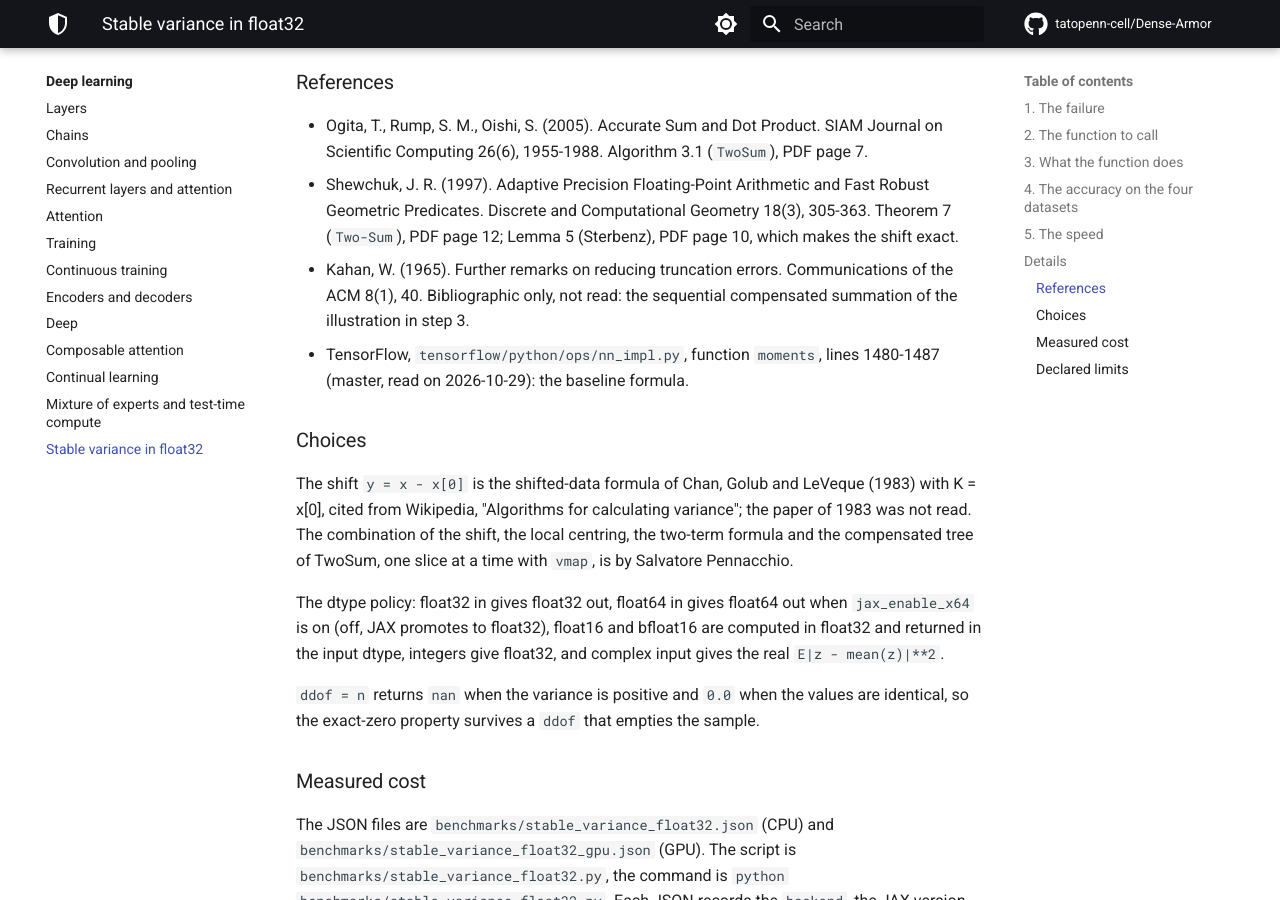
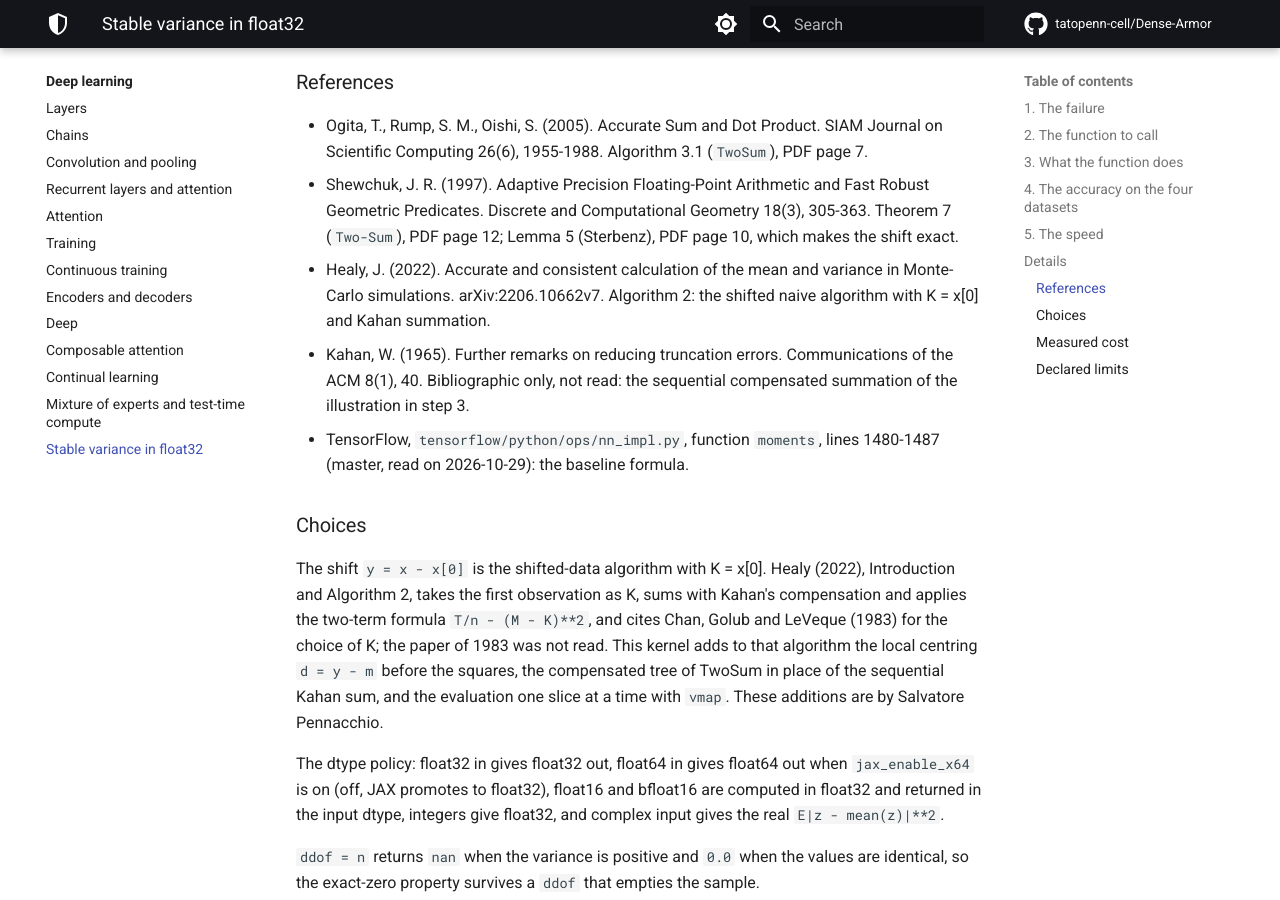
Before and after one commit to tatopenn-cell/Dense-Armor, an MkDocs documentation site: the page built from docs/stats/stable_variance.md, in a window 1280 px wide and 900 px high, scrolled down 4220 px. Built offline with MkDocs 1.6.1 and Material for MkDocs 9.7.7, drawn with Linux system fonts in a browser that asks for light colours; comment, search, counter and statistics services are not loaded.

Commit message:
Shift attributed to Healy 2022 Algorithm 2 (K = x[0]); the additions of the kernel are stated

```diff
--- a/docs/stats/stable_variance.md
+++ b/docs/stats/stable_variance.md
@@ -214,6 +214,9 @@ after the measurement.
   and Fast Robust Geometric Predicates. Discrete and Computational
   Geometry 18(3), 305-363. Theorem 7 (`Two-Sum`), PDF page 12; Lemma 5
   (Sterbenz), PDF page 10, which makes the shift exact.
+- Healy, J. (2022). Accurate and consistent calculation of the mean and
+  variance in Monte-Carlo simulations. arXiv:2206.10662v7. Algorithm 2: the
+  shifted naive algorithm with K = x[0] and Kahan summation.
 - Kahan, W. (1965). Further remarks on reducing truncation errors.
   Communications of the ACM 8(1), 40. Bibliographic only, not read: the
   sequential compensated summation of the illustration in step 3.
@@ -222,11 +225,14 @@ after the measurement.
 
 ### Choices
 
-The shift `y = x - x[0]` is the shifted-data formula of Chan, Golub and
-LeVeque (1983) with K = x[0], cited from Wikipedia, "Algorithms for
-calculating variance"; the paper of 1983 was not read. The combination of the
-shift, the local centring, the two-term formula and the compensated tree of
-TwoSum, one slice at a time with `vmap`, is by Salvatore Pennacchio.
+The shift `y = x - x[0]` is the shifted-data algorithm with K = x[0]. Healy
+(2022), Introduction and Algorithm 2, takes the first observation as K, sums
+with Kahan's compensation and applies the two-term formula `T/n - (M - K)**2`,
+and cites Chan, Golub and LeVeque (1983) for the choice of K; the paper of 1983
+was not read. This kernel adds to that algorithm the local centring `d = y - m`
+before the squares, the compensated tree of TwoSum in place of the sequential
+Kahan sum, and the evaluation one slice at a time with `vmap`. These additions
+are by Salvatore Pennacchio.
 
 The dtype policy: float32 in gives float32 out, float64 in gives float64
 out when `jax_enable_x64` is on (off, JAX promotes to float32),
```
Also changed, not shown: CHANGELOG.md (+2 -2 lines), README.md (+1 -1 lines), 1 other file.
